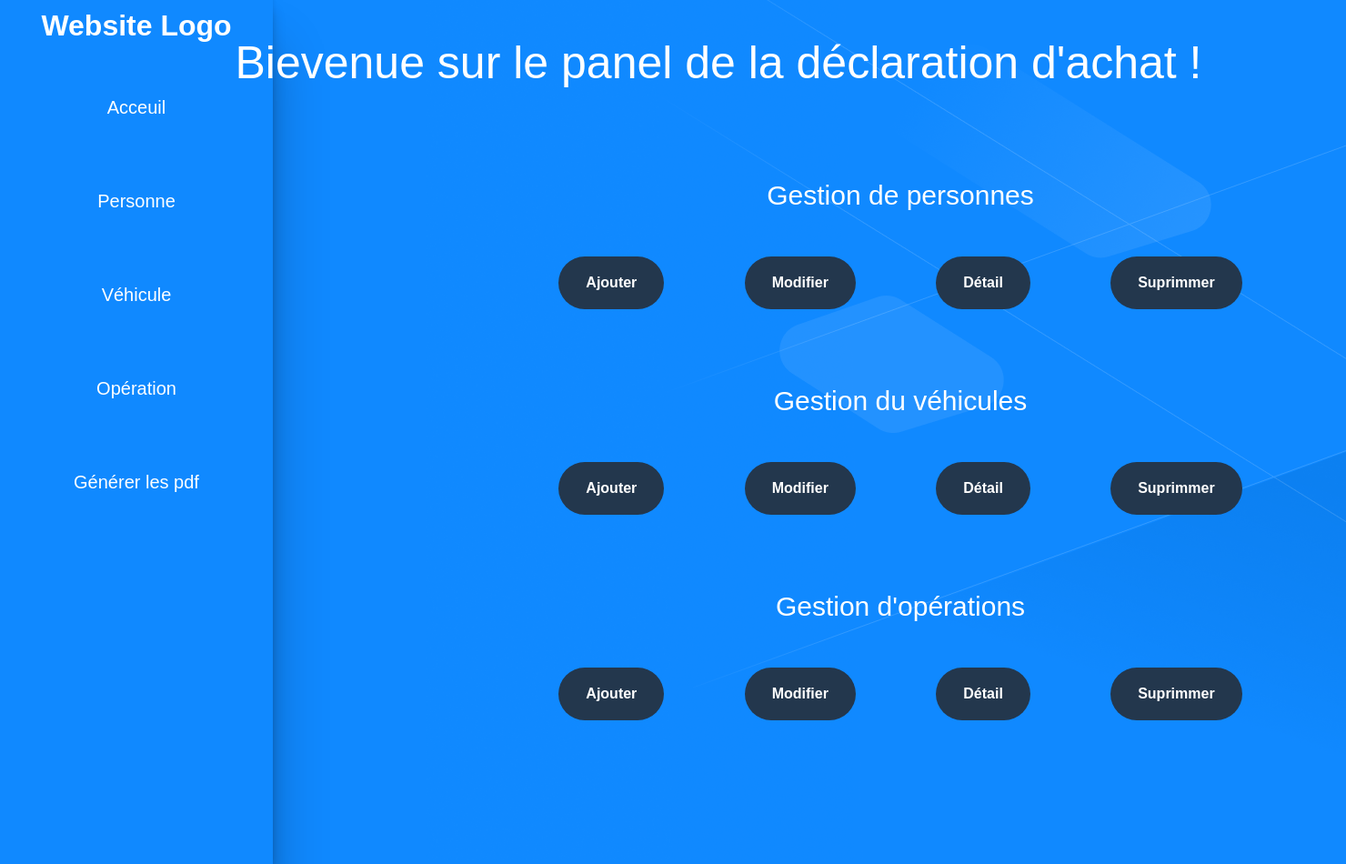
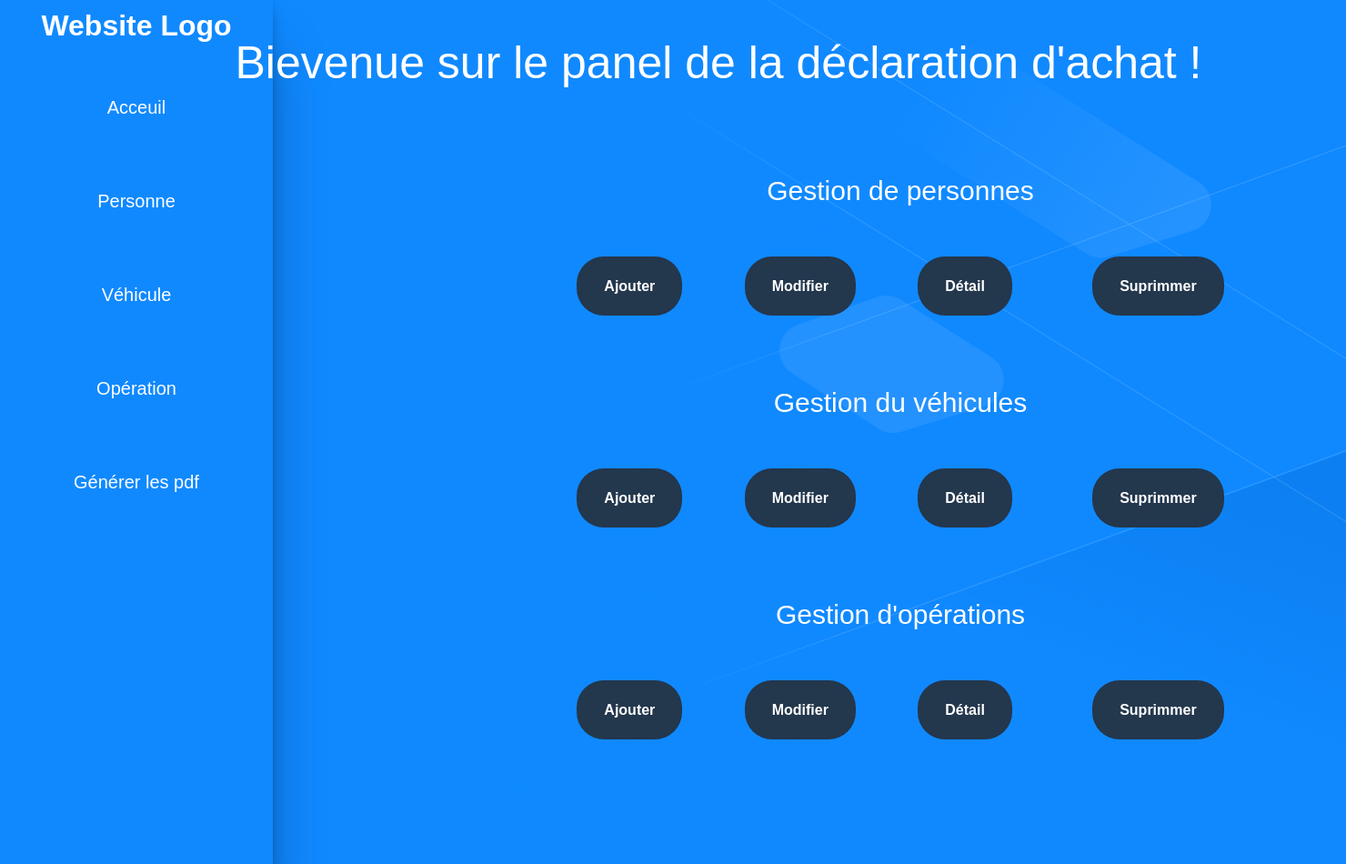
Before and after one commit to Rayan-El-Manssouri/sivV2, a PHP site: page /sivV2/connexion/confirmer/DeclarationAchat/ in a window 1480 px wide; the page is wider, and only the part inside the window is pictured. Shown: that part at 91% size. Run offline with PHP 8.4, Linux system fonts and the light colour scheme.

Commit message:
first commit

```diff
--- a/private/GestionSession/logout.php
+++ b/private/GestionSession/logout.php
@@ -1,6 +1,6 @@
 <?php
 session_start();
 unset($_SESSION['connecte']);
-header("Location: ../index.php")
+header("Location: http://localhost/sivV2/public")
 
 ?>
--- a/private/style/headearAcceuille/header.php
+++ b/private/style/headearAcceuille/header.php
@@ -68,7 +68,7 @@
                              <?php
                              if(est_connecter()){
                                 ?>
-                                    <a href="connexion/logout.php" style="text-decoration : none;" class="Connection">Se déconnecter</a>
+                                    <a href="http://localhost/sivV2/private/GestionSession/logout.php" style="text-decoration : none;" class="Connection">Se déconnecter</a>
                                 <?php
                              }else{
                                 ?>
--- a/public/connexion/confirmer/DeclarationAchat/index.css
+++ b/public/connexion/confirmer/DeclarationAchat/index.css
@@ -133,43 +62,78 @@ body{
 
 .global .acheteur a{
     text-decoration: none;
-    padding: 40px;
+    padding: 30px;
 }
+
+
+.global .acheteur .Ajouter{
+    position: relative;
+    left: -100px;
+}
+
+
+.global .acheteur .Suprimmer{
+        position: relative;
+        left: 100px;
+}
+
+
+
+.global .acheteur .Modifier{
+    position: relative;
+    left: -40px;
+}
+
+
+
+.global .acheteur .Detail{
+    position: relative;
+    left: 20px;
+}
+
+
+
+
+
+
+
 
 .acheteur{
     padding: 40px;
     position: relative;
     left: 70px;
     width: 1100px;
-
 }
 
+.acheteur a{
+    text-decoration: none;
+    color: #fff;
+}
 
-.acheteur button{
+.acheteur a{
     border: none;
     border-radius: 30px;
     display: inline-flex;
-    -moz-box-pack: center;
-    justify-content: center;
-    -moz-box-align: center;
-    align-items: center;
-    border-radius: 30px;
     font-weight: bold;
     font-size: 16px;
     text-align: center;
     line-height: 1;
     color: rgb(255, 255, 255);
-    padding: 21px 30px;
     background-color: rgb(35, 55, 77);
     transition: all 500ms ease 0s;
     cursor: pointer;
     position: relative;
     top: 50px;
-
+    height: 5px;
 }
 
 
-.acheteur button:hover{
+.acheteur p{
+    position: relative;
+    top: -5px;
+}
+
+.acheteur a:hover{
     background-color: #fff;
     color: black;
     box-shadow: rgba(100, 100, 111, 0.2) 0px 7px 29px 0px;
--- a/public/connexion/confirmer/DeclarationAchat/index.php
+++ b/public/connexion/confirmer/DeclarationAchat/index.php
@@ -18,30 +18,30 @@
             <span style="position: relative; left: -300px; text-align: left; color: #fff;">Bievenue sur le panel de la déclaration d'achat !</span>
             <div class="acheteur">
                 <p style="color: #fff;">Gestion de personnes</p>
-                <a href="personne/"><button>Ajouter</button></a>
-                <a href=""><button>Modifier</button></a>
-                <a href=""><button>Détail</button></a>
-                <a href=""><button>Suprimmer</button></a>
+                <a href="personne/" class="Ajouter"><p>Ajouter</p></a>
+                <a href="" class="Modifier" ><p>Modifier</p> </a>
+                <a href="" class="Detail"><p>Détail</p> </a>
+                <a href="" class="Suprimmer" ><p>Suprimmer</p> </a>
             </div>
             <br>
             <br>
             <br>
             <div class="acheteur">
                 <p style="color: #fff;">Gestion du véhicules</p>
-                <a href=""><button>Ajouter</button></a>
-                <a href=""><button>Modifier</button></a>
-                <a href=""><button>Détail</button></a>
-                <a href=""><button>Suprimmer</button></a>
+                <a href="" class="Ajouter"><p>Ajouter</p></a>
+                <a href="" class="Modifier"><p>Modifier</p></a>
+                <a href="" class="Detail"><p>Détail</p></a>
+                <a href=""  class="Suprimmer"><p>Suprimmer</p></a>
             </div>
             <br>
             <br>
             <br>
             <div class="acheteur">
                 <p style="color: #fff;">Gestion d'opérations</p>
-                <a href=""><button >Ajouter</button></a>
-                <a href=""><button>Modifier</button></a>
-                <a href=""><button>Détail</button></a>
-                <a href=""><button>Suprimmer</button></a>
+                <a href=""  class="Ajouter"><p >Ajouter</p></a>
+                <a href="" class="Modifier"><p>Modifier</p></a>
+                <a href="" class="Detail"><p>Détail</p></a>
+                <a href="" class="Suprimmer"><p>Suprimmer</p></a>
             </div>
         </div>
     </div>
```
Also changed, not shown: other parts of public/connexion/confirmer/DeclarationAchat/index.css (+0 -71 lines).
